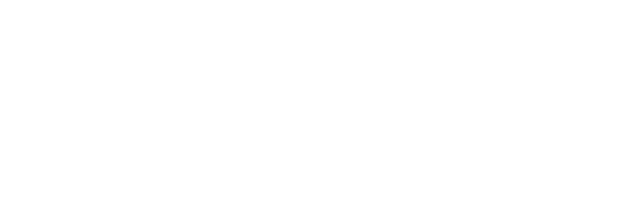
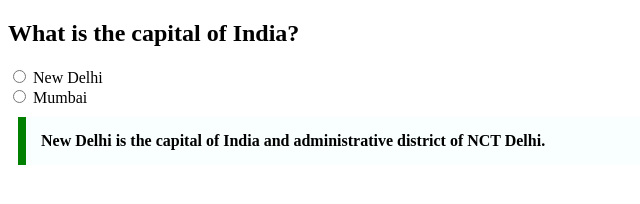
Before and after one commit to acciojob/trivia-shubam458, a website: page main.html in a window 1280 px wide. Shown: the whole page, without its empty margins (0-640 px from the left). Drawn offline with Linux system fonts and the light colour scheme.

Commit message:
created a submission

```diff
--- a/main.html
+++ b/main.html
@@ -8,6 +8,25 @@
 
 <body>
 	<!-- the entire body must be written by student -->
+
+	<h2>What is the capital of India?</h2>
+
+	<input type="radio" name="s1">
+
+	<label for="state">New Delhi</label> <br>
+
+	<input type="radio" name="s1">
+
+	<label for="state">Mumbai</label>
+
+
+	<blockquote class="p1">New Delhi is the capital of India and
+	administrative district of NCT Delhi.</blockquote>
+
+
+
+
+
     <script type="text/javascript" src="./script.js">
 </script>
 
--- a/styles.css
+++ b/styles.css
@@ -1,2 +1,13 @@
 
 /* Your CSS Code here. */
+
+.p1{
+
+	max-width: 600px;
+	margin:10px;
+	padding:15px;
+	border-left:8px solid green;
+	background-color: #f8fffe;
+	font-weight:bold;
+
+}
```
